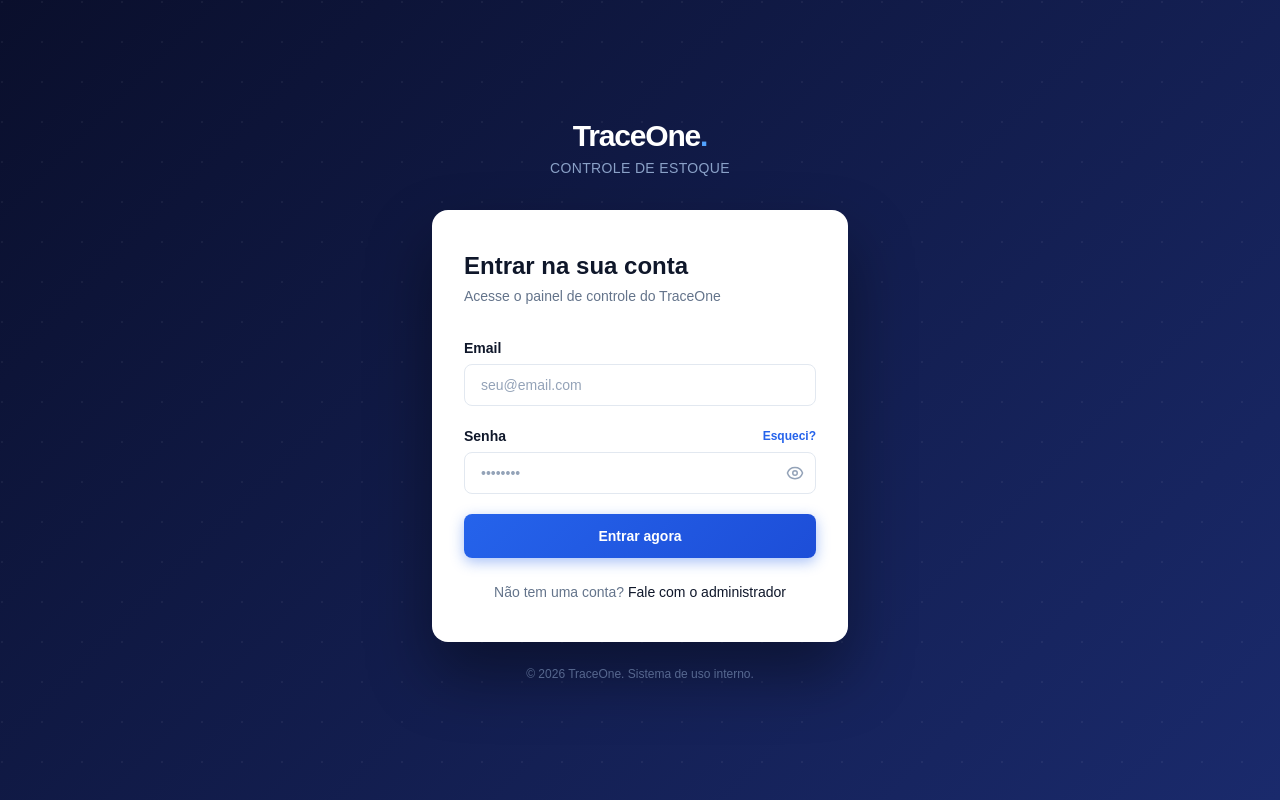
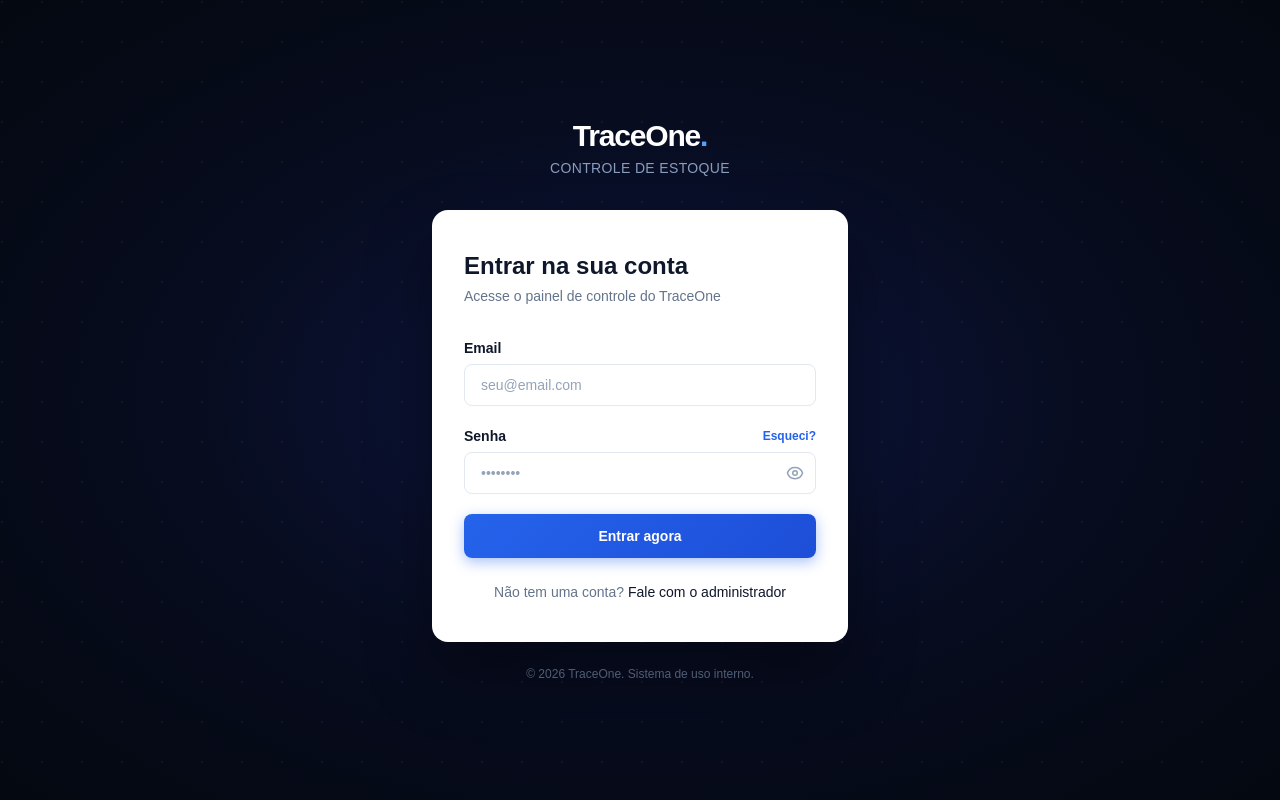
Before and after one commit to MTsGaldino-DEV/traceone, a Next.js app in the folder frontend/: page /login in a window 1280 px wide. Built offline with nearby package versions, Linux system fonts and the light colour scheme; no server answers.

Commit message:
nova cor login

```diff
--- a/frontend/app/(auth)/layout.tsx
+++ b/frontend/app/(auth)/layout.tsx
@@ -3,5 +3,15 @@ export default function AuthLayout({
 }: {
   children: React.ReactNode;
 }) {
-  return <>{children}</>;
+  return (
+    <div
+      className="min-h-screen"
+      style={{
+        background:
+          "radial-gradient(ellipse at center, #0d1640 0%, #070c1f 50%, #040810 100%)",
+      }}
+    >
+      {children}
+    </div>
+  );
 }
--- a/frontend/app/(auth)/login/page.tsx
+++ b/frontend/app/(auth)/login/page.tsx
@@ -38,12 +38,7 @@ export default function LoginPage() {
   };
 
   return (
-    <main
-      className="min-h-screen flex items-center justify-center"
-      style={{
-        background: "linear-gradient(135deg, #0a0f2c 0%, #1a2a6c 100%)",
-      }}
-    >
+    <main className="min-h-screen flex items-center justify-center">
       {/* Subtle background pattern */}
       <div
         className="absolute inset-0 opacity-5"
--- a/frontend/app/(auth)/register/page.tsx
+++ b/frontend/app/(auth)/register/page.tsx
@@ -50,12 +50,7 @@ export default function RegisterPage() {
   };
 
   return (
-    <main
-      className="min-h-screen flex"
-      style={{
-        background: "linear-gradient(135deg, #0a0f2c 0%, #1a2a6c 100%)",
-      }}
-    >
+    <main className="min-h-screen flex">
       {/* ── Left panel ── */}
       <div
         className="hidden lg:flex flex-col justify-between w-1/2 px-12 py-12 relative overflow-hidden"
```
